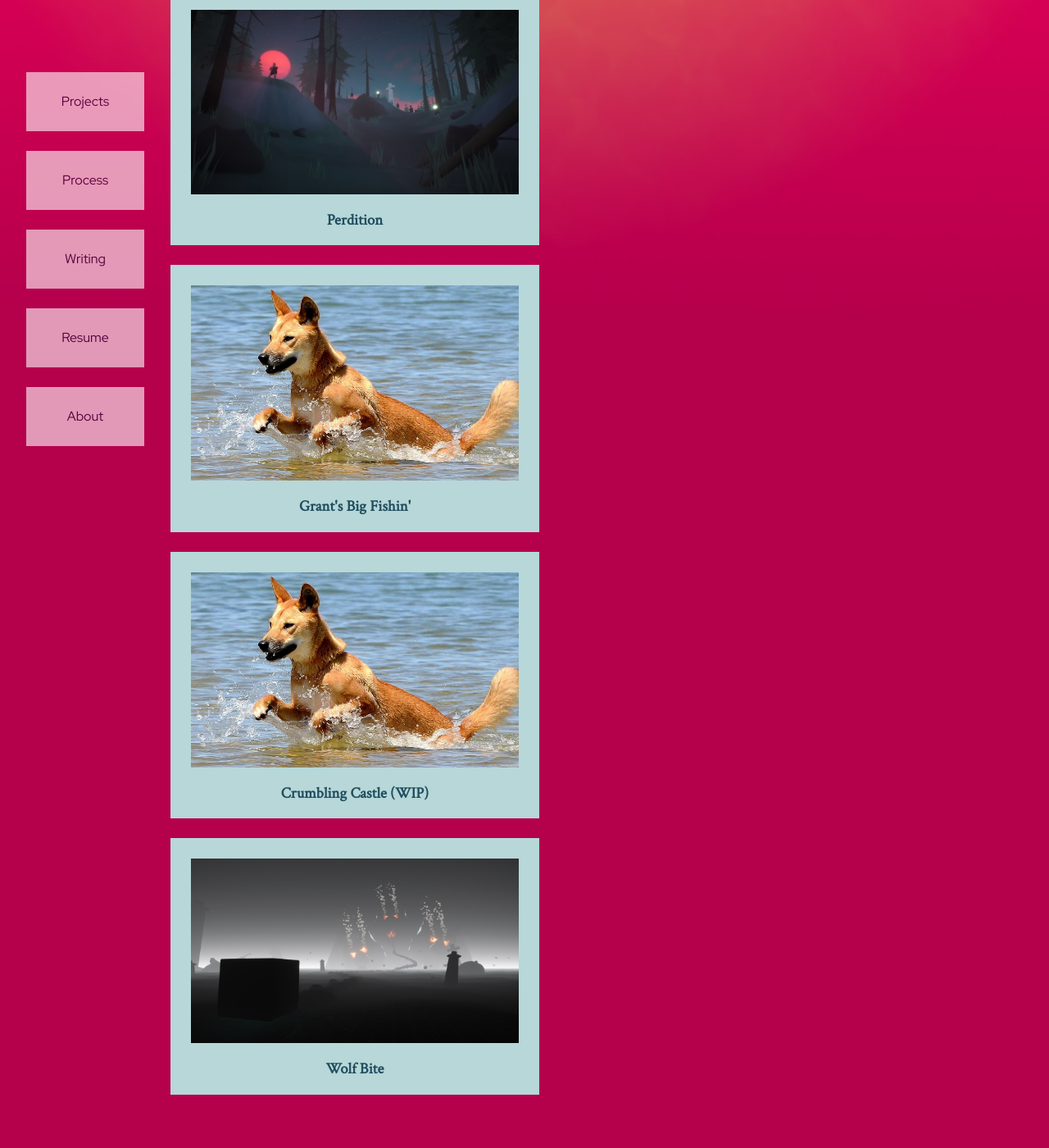
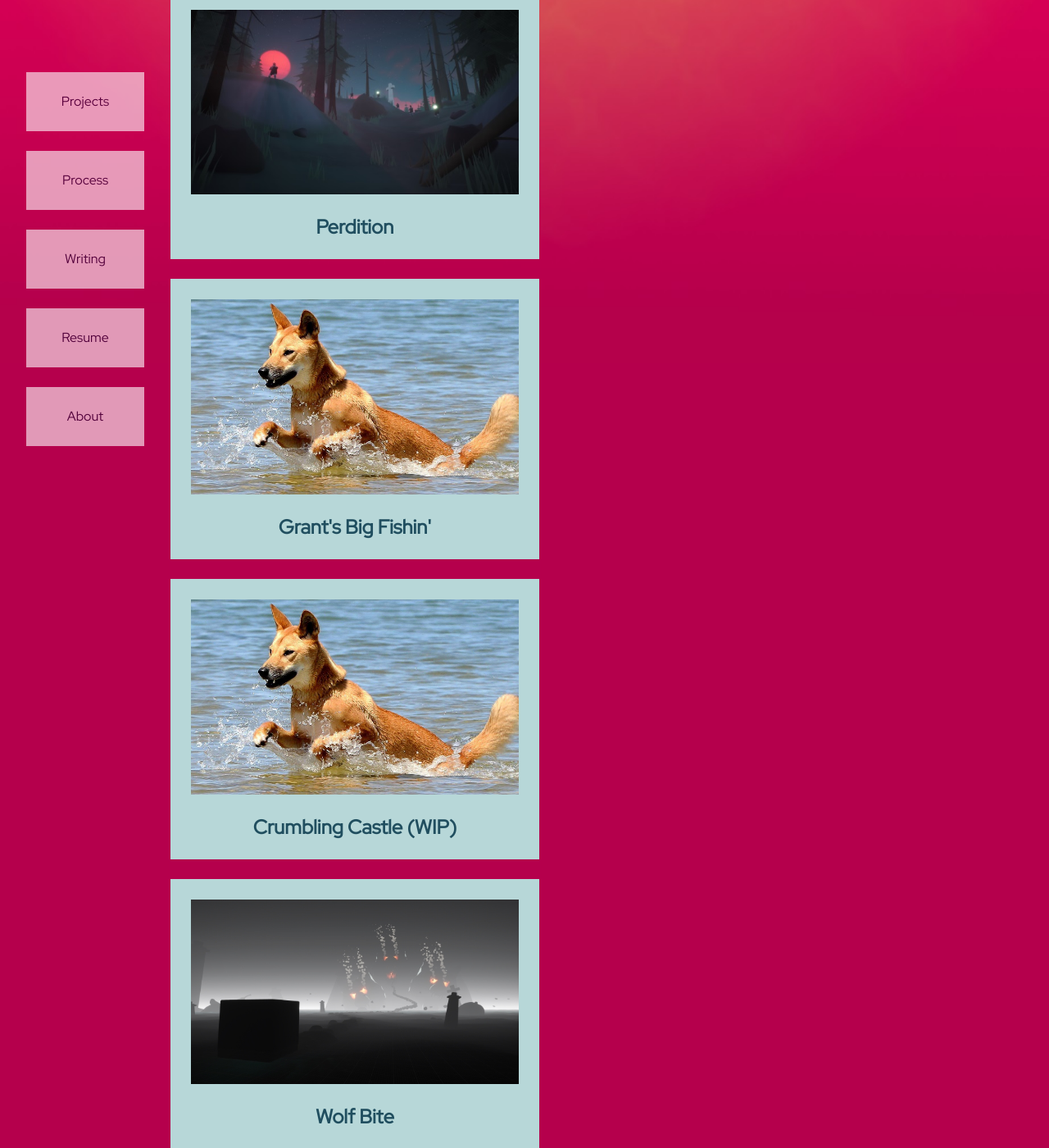
Before and after one commit to digigrant/digigrant.github.io, a Jekyll site: the page built from index.html, in a window 1280 px wide and 1400 px high, scrolled down 517 px. Shown: the whole window at 82% size. Built offline with Jekyll 4.4.1, drawn with Linux system fonts in a browser that asks for light colours.

Commit message:
Update _fonts.scss

```diff
--- a/_sass/_fonts.scss
+++ b/_sass/_fonts.scss
@@ -21,6 +21,13 @@ h2
     font-family: $font-red-hat;
     font-size: 36px;
     color: #32FFED;
+}
+
+h3
+{
+    font-family: $font-red-hat;
+    font-size: 24px;
+    color: #100030;
 }
 
 p
```
